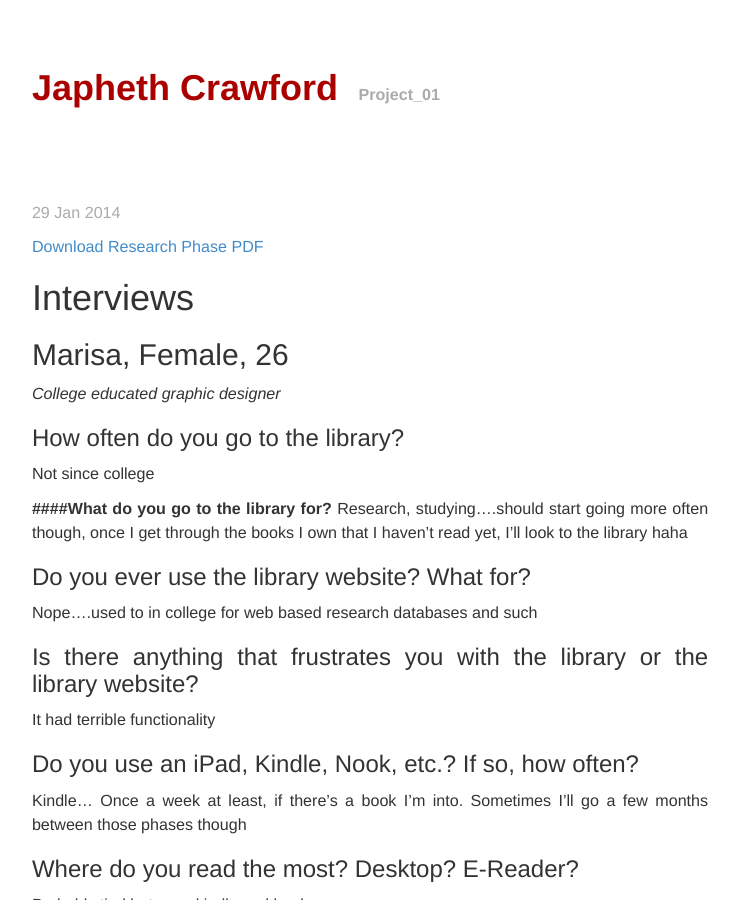
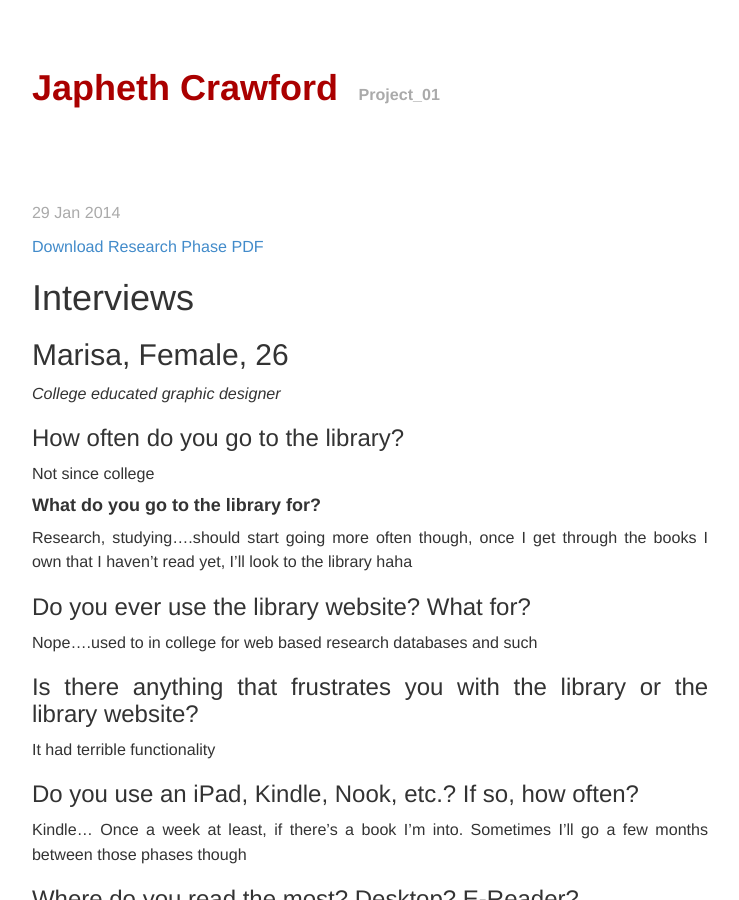
Before and after one commit to japhethcrawford/classblog, a Jekyll site: the page built from _posts/2014-01-29-project-one-process1.markdown, in a window 1280 px wide and 900 px high. Shown: the whole window, without its empty margins (270-1009 px from the left). Built offline with Jekyll 4.4.1, drawn with Linux system fonts in a browser that asks for light colours; Markdown is read by kramdown in place of the engine named in the settings.

Commit message:
update type styling

```diff
--- a/_posts/2014-01-29-project-one-process1.markdown
+++ b/_posts/2014-01-29-project-one-process1.markdown
@@ -18,7 +18,7 @@ tags: [Project One Process]
 Not since college
 
 
-__####What do you go to the library for?__
+####__What do you go to the library for?__
 Research, studying....should start going more often though, once I get through the books I own that I haven't read yet, I'll look to the library haha
 
 ###Do you ever use the library website? What for?
```
Also changed, not shown: 1 other file.
